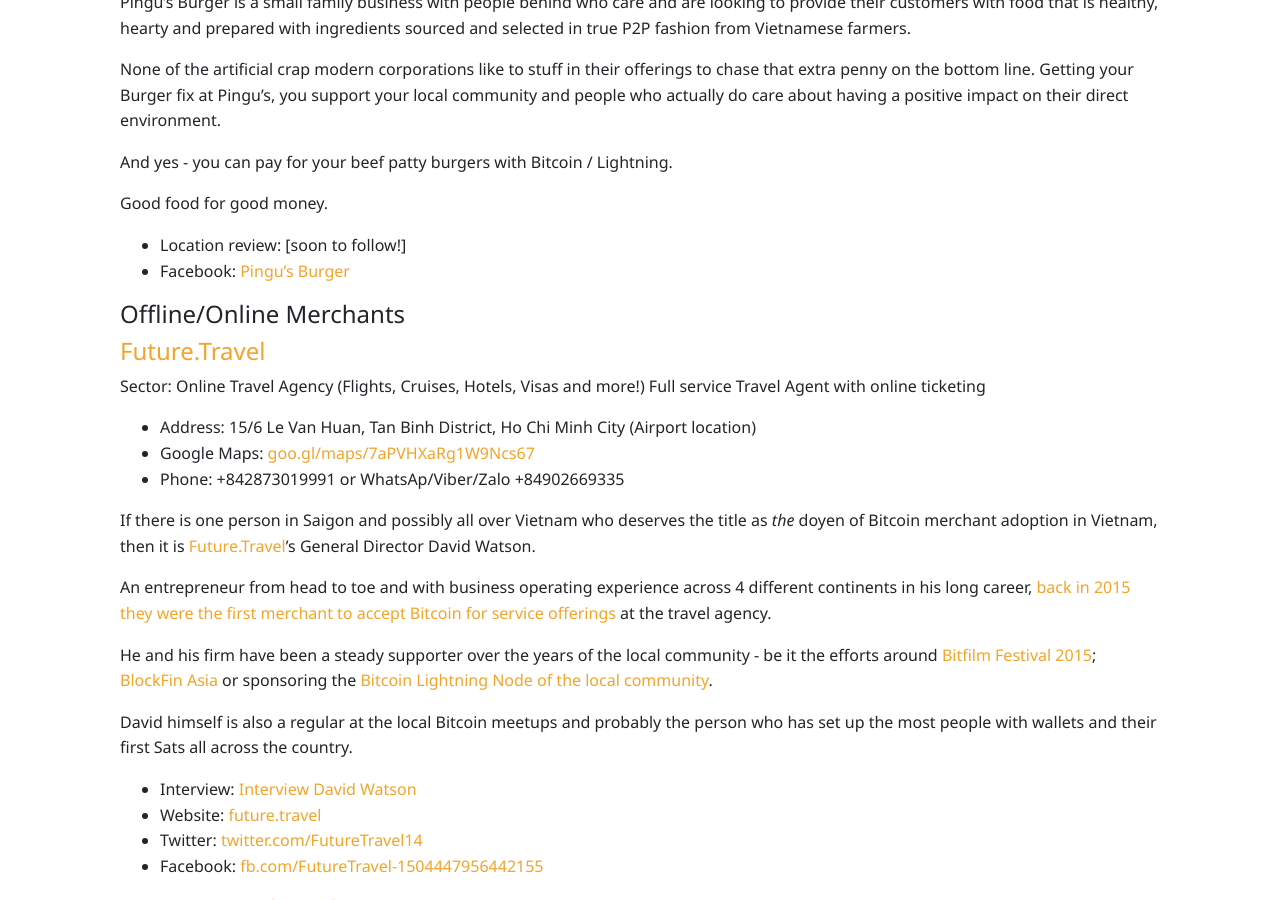
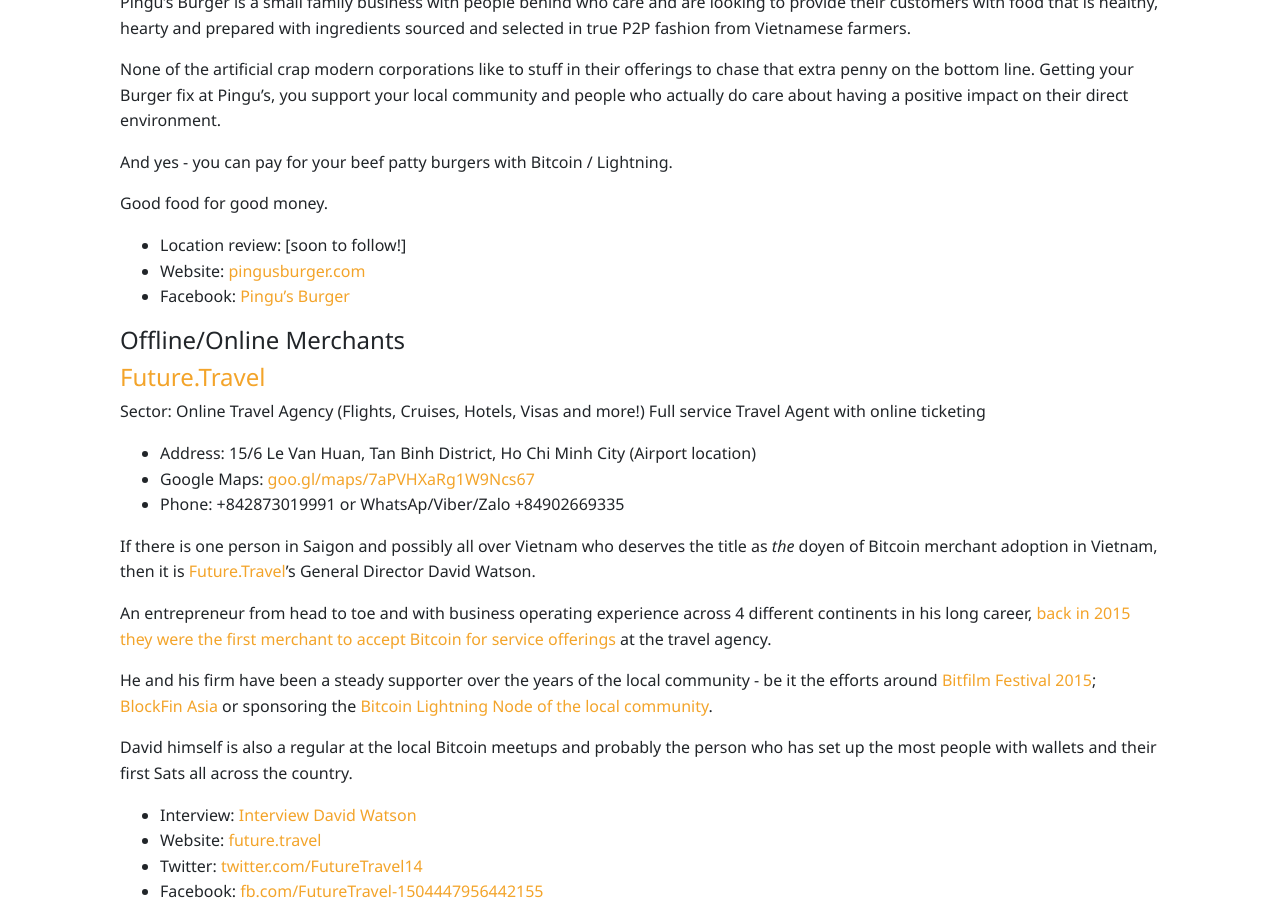
Before and after one commit to bitcoinsaigon/bitcoinsaigon.github.io, a Jekyll site: the page built from _pages/spend-sats-saigon.md, in a window 1280 px wide and 900 px high, scrolled down 1505 px. Built offline with Jekyll 4.4.1, drawn with Linux system fonts in a browser that asks for light colours; nearby versions of some CDN libraries; some of the changed lines change nothing that is shown.

Commit message:
Add website link

```diff
--- a/_pages/spend-sats-saigon.md
+++ b/_pages/spend-sats-saigon.md
@@ -169,7 +169,7 @@
 - Facebook: [Tacos Fuego](https://www.facebook.com/tacosfuegovn/)
 - Instagram: [Tacos Fuego](https://www.instagram.com/tacosfuego_vn/)
 
-#### Pingu's Burger
+#### [Pingu's Burger](https://pingusburger.com/)
 - Address:
   - 26 Đ. Số 2, Thảo Điền, Thủ Đức, Thành phố Hồ Chí Minh 700000, Vietnam - [Google Maps](https://maps.app.goo.gl/hNJZhEiAt5Sg7QCx9) - Phone: Tel: + 84 708 124 898
 
@@ -191,6 +191,7 @@
 Good food for good money.
 
 - Location review: [soon to follow!]
+- Website: [pingusburger.com](https://pingusburger.com/)
 - Facebook: [Pingu's Burger](https://www.facebook.com/pingusburger)
 
 #### Offline/Online Merchants
```
